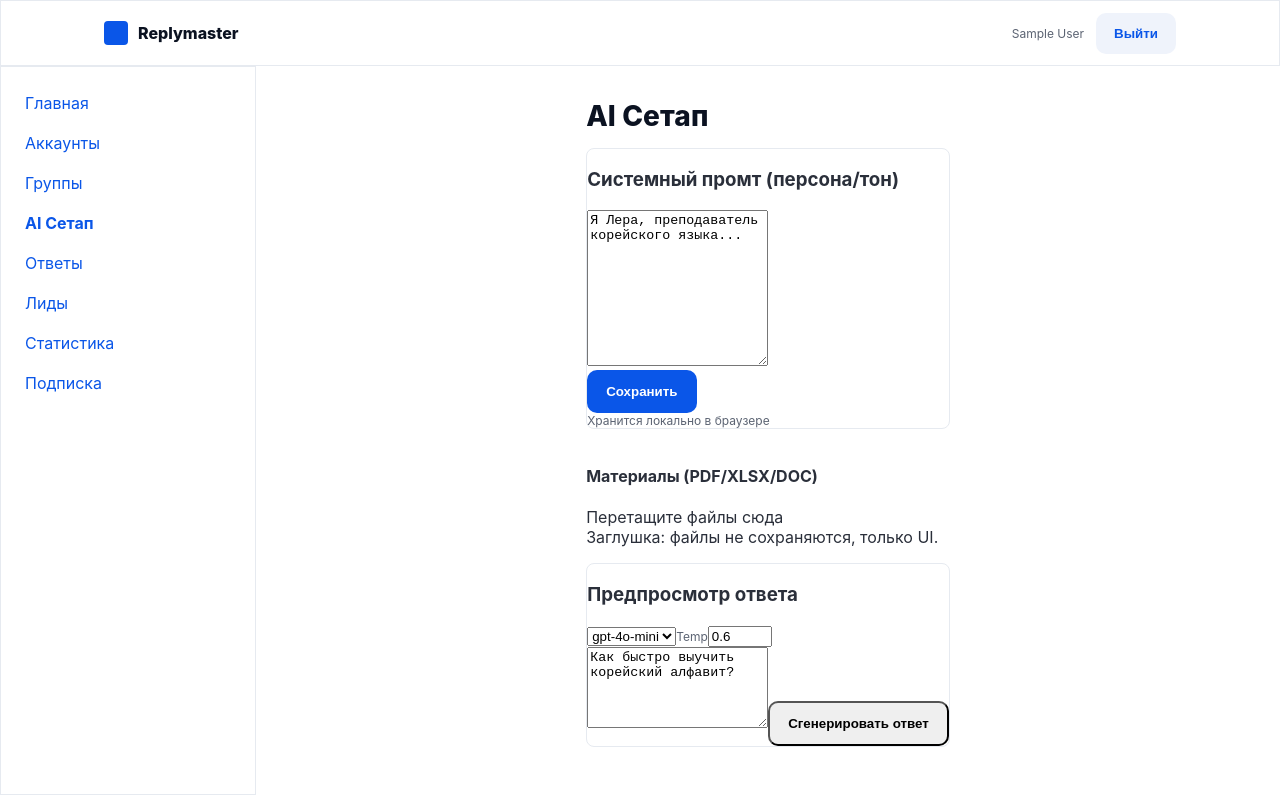
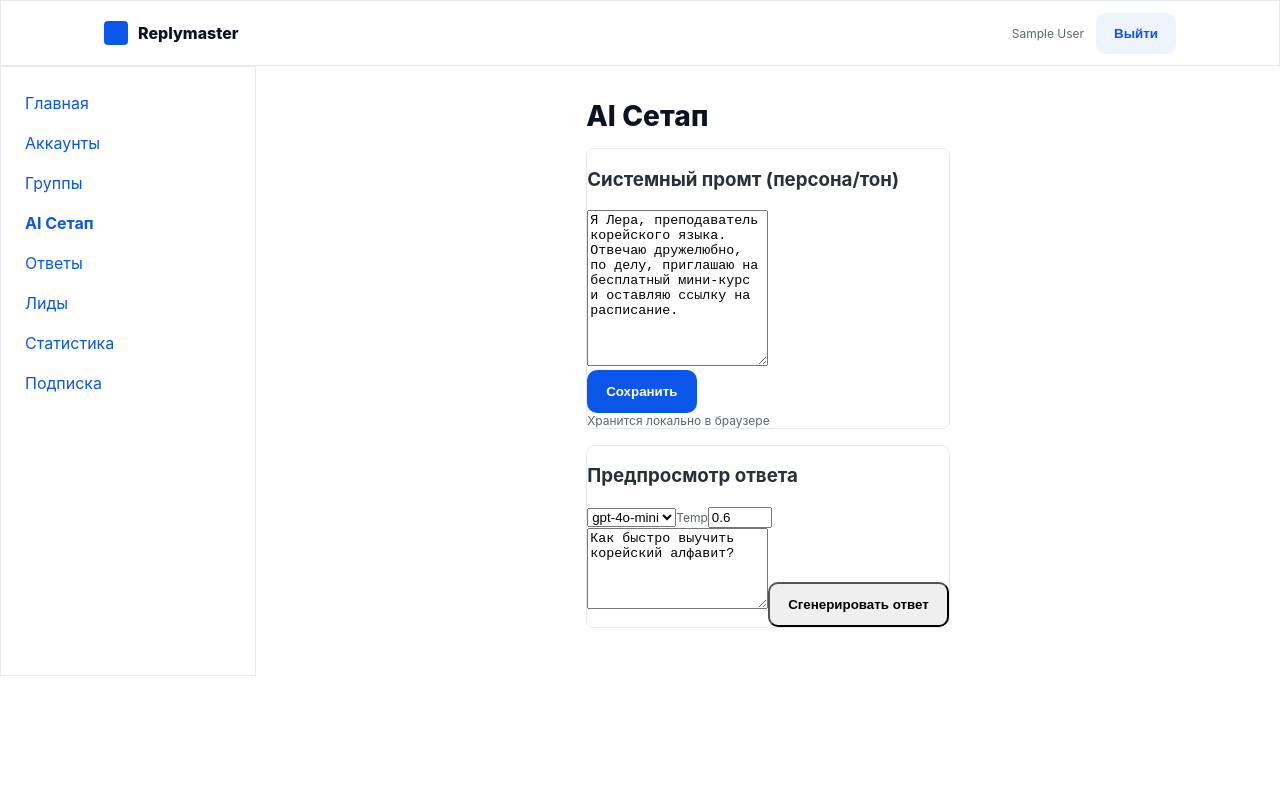
Before and after one commit to anykord/replymaster-frontend, a Next.js app: page /dashboard/setup in a window 1280 px wide. Built offline with nearby package versions, Linux system fonts and the light colour scheme; no server answers; sample sign-in values are in the browser's storage.

Commit message:
Update setup.js

```diff
--- a/pages/dashboard/setup.js
+++ b/pages/dashboard/setup.js
@@ -1,24 +1,20 @@
 import DashboardLayout from '../../components/dashboard/Layout';
 import PromptEditor from '../../components/dashboard/PromptEditor';
-import FilesUploader from '../../components/dashboard/FilesUploader';
 import PreviewBox from '../../components/dashboard/PreviewBox';
+import { getSession } from 'next-auth/react';
 
 export default function SetupPage() {
   return (
     <DashboardLayout>
       <h1 className="rm-ink" style={{fontSize:28,fontWeight:800, marginBottom:16}}>AI Сетап</h1>
       <div className="grid gap-4 md:grid-cols-2">
-        <PromptEditor initial={'Я Лера, преподаватель корейского языка...'} />
-        <FilesUploader />
-      </div>
-      <div className="mt-4">
+        <PromptEditor initial={'Я Лера, преподаватель корейского языка. Отвечаю дружелюбно, по делу, приглашаю на бесплатный мини-курс и оставляю ссылку на расписание.'} />
         <PreviewBox />
       </div>
     </DashboardLayout>
   );
 }
 
-import { getSession } from 'next-auth/react';
 export async function getServerSideProps(ctx){
   const session = await getSession(ctx);
   if(!session){ return { redirect: { destination: '/login', permanent: false } } }
```
